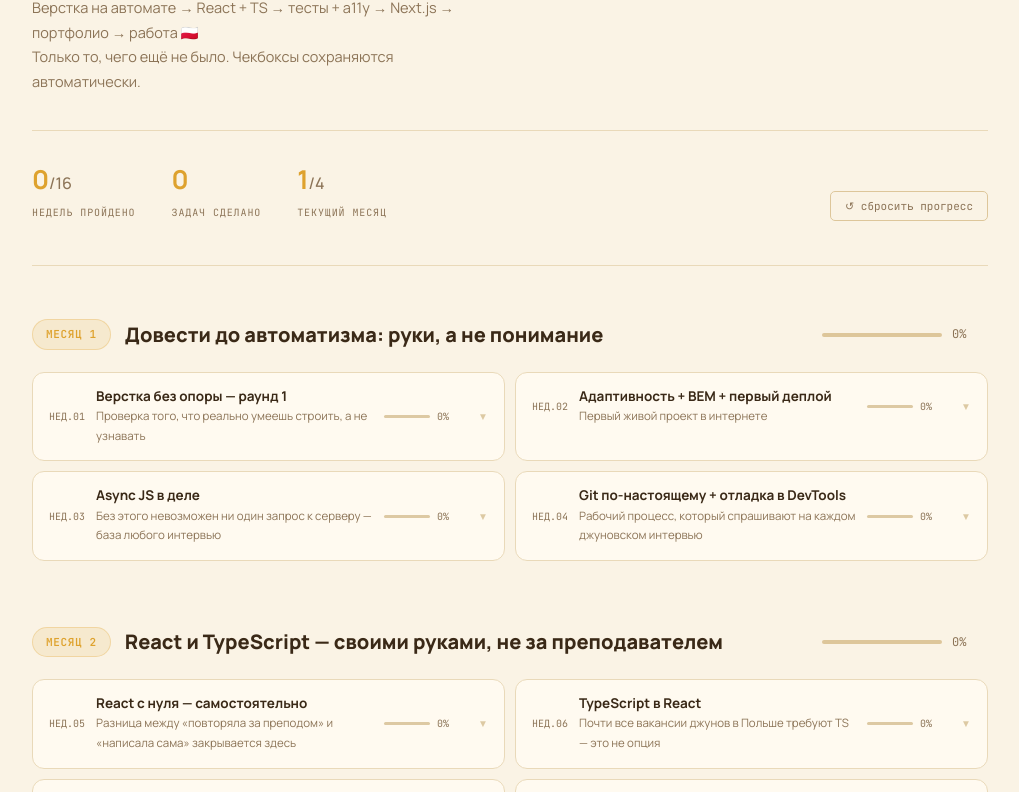
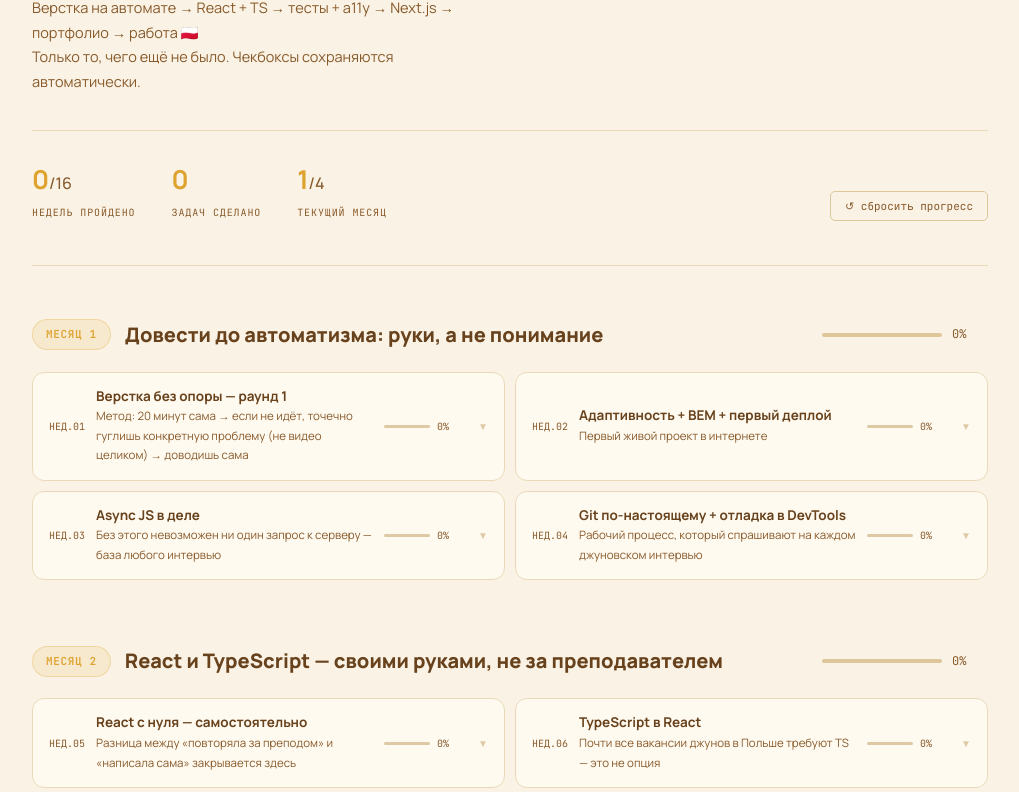
Before and after one commit to iviktorry/roadmap, a plain HTML site: page index.html in a window 1280 px wide. Shown: the part 290-1082 px from the top of the page, without its empty margins (130-1149 px from the left). Drawn offline with Linux system fonts and the light colour scheme.

Commit message:
new theme brown blue

```diff
--- a/index.html
+++ b/index.html
@@ -7,7 +7,7 @@
   <link rel="preconnect" href="https://fonts.googleapis.com">
   <link href="https://fonts.googleapis.com/css2?family=Manrope:wght@400;500;600;700;800&family=JetBrains+Mono:wght@400;500;600&display=swap" rel="stylesheet">
   <style>
-    /* LIGHT — тёплый крем, карамель, золотисто-жёлтый акцент */
+    /* LIGHT — тёплый крем, шоколадный текст */
     [data-theme="light"] {
       --bg:         #faf3e5;
       --bg2:        #f5ead2;
@@ -21,34 +21,38 @@
       --accent-glow:rgba(222,162,46,.28);
       --accent2:    #a8622c;
       --sky:        #a8622c;
-      --text:       #3a2917;
-      --muted:      #8c7457;
+      --accent2-dim:rgba(168,98,44,.10);
+      --accent2-brd:rgba(168,98,44,.28);
+      --text:       #68421c;
+      --muted:      #885a2b;
       --dim:        #ddc9a3;
       --tag-bg:     #f2e2c2;
       --done-border:#dea22e;
       --mono-color: #dea22e;
     }
 
-    /* DARK — глубокий шоколадно-эспрессо, тёплый золотой акцент */
+    /* DARK — фон 362315, нежно-голубой акцент b2d7ef, без жёлтого */
     [data-theme="dark"] {
-      --bg:         #1d140e;
-      --bg2:        #241a12;
-      --surface:    #291d14;
-      --surface2:   #31241a;
-      --border:     #3d2c1e;
-      --border2:    #4a3626;
-      --accent:     #f0b429;
-      --accent-s:   #d69a1f;
-      --accent-dim: rgba(240,180,41,.12);
-      --accent-glow:rgba(240,180,41,.28);
-      --accent2:    #e0935a;
-      --sky:        #e0935a;
-      --text:       #f3e6d2;
-      --muted:      #a8916f;
-      --dim:        #4a3626;
-      --tag-bg:     #31241a;
-      --done-border:#f0b429;
-      --mono-color: #f0b429;
+      --bg:         #362315;
+      --bg2:        #2d1d11;
+      --surface:    #40291a;
+      --surface2:   #4a3220;
+      --border:     #5a3f28;
+      --border2:    #6b4c32;
+      --accent:     #b2d7ef;
+      --accent-s:   #8fb9d6;
+      --accent-dim: rgba(178,215,239,.14);
+      --accent-glow:rgba(178,215,239,.3);
+      --accent2:    #94bcd9;
+      --sky:        #94bcd9;
+      --accent2-dim:rgba(148,188,217,.12);
+      --accent2-brd:rgba(148,188,217,.3);
+      --text:       #f2e6d3;
+      --muted:      #c0b8ab;
+      --dim:        #5a3f28;
+      --tag-bg:     #4a3220;
+      --done-border:#b2d7ef;
+      --mono-color: #b2d7ef;
     }
 
     * { margin: 0; padding: 0; box-sizing: border-box; }
@@ -204,6 +208,7 @@
     .week-card {
       background: var(--surface); border: 1px solid var(--border);
       border-radius: 12px; overflow: hidden;
+      display: flex; flex-direction: column;
       transition: border-color .2s, background .3s, box-shadow .2s;
     }
     .week-card:hover { border-color: var(--border2); box-shadow: 0 2px 10px rgba(0,0,0,.06); }
@@ -213,6 +218,7 @@
     .week-header {
       display: flex; align-items: center; gap: 11px; padding: 15px 16px;
       cursor: pointer; user-select: none; transition: background .15s;
+      flex: 1 0 auto;
     }
     .week-header:hover { background: var(--surface2); }
 
@@ -264,11 +270,11 @@
     .res-link {
       display: inline-flex; align-items: center; gap: 4px;
       font-family: 'JetBrains Mono', monospace; font-size: 10.5px;
-      color: var(--sky); background: rgba(91,141,217,.07);
-      border: 1px solid rgba(91,141,217,.2); border-radius: 5px;
+      color: var(--sky); background: var(--accent2-dim);
+      border: 1px solid var(--accent2-brd); border-radius: 5px;
       padding: 4px 10px; text-decoration: none; transition: all .15s;
     }
-    .res-link:hover { background: rgba(91,141,217,.14); border-color: rgba(91,141,217,.35); }
+    .res-link:hover { background: var(--accent2-brd); border-color: var(--accent2); }
 
     /* ── NOTES ── */
     .notes-ta {
@@ -420,15 +426,16 @@ const ROADMAP = [
       {
         week: 1,
         title: "Верстка без опоры — раунд 1",
-        sub: "Проверка того, что реально умеешь строить, а не узнавать",
+        sub: "Метод: 20 минут сама → если не идёт, точечно гуглишь конкретную проблему (не видео целиком) → доводишь сама",
         tasks: [
-          "Взять 3–4 готовых макета (Dribbble, Frontend Mentor challenges, реальные лендинги конкурентов) и сверстать их HTML+CSS с нуля — БЕЗ обучающего видео рядом. Разрешено гуглить конкретную проблему, запрещено смотреть, как это делает кто-то другой шаг за шагом",
-          "Цель раунда — не идеальный пиксель, а тренировка «начал с пустого файла → довёл до готового результата» без чужой руки на клавиатуре",
-          "Каждый макет — сначала Flexbox-раскладка целиком, второй — с использованием Grid там, где это уместнее (карточки, сложные сетки)",
-          "Если застряла на моменте дольше 20–30 минут — это нормальная точка отчёта: записать в заметки, что именно не поддалось, и только тогда идти смотреть решение точечно (а не всё видео целиком)",
-          "Разобрать, где именно текущий CSS «страдает» (твои слова): скорее всего это позиционирование сложных случаев и предсказание поведения flex/grid без DevTools — целенаправленно тренировать именно это",
-          "ПРАКТИКА: адаптивность каждого макета под 3 брейкпоинта (мобильный/планшет/десктоп) без готовых миксинов — руками",
-          "Важно: этот блок и неделя 4 — единственные две недели, которые целиком посвящены чистой верстке. Дальше это не отдельная тема, а фон для всего остального"
+          "Вёрстка №1 (Flexbox): найти макет на Frontend Mentor уровня newbie и сверстать с нуля, без обучающего видео рядом",
+          "Вёрстка №1: адаптив под 3 брейкпоинта (мобильный/планшет/десктоп), без готовых миксинов — руками",
+          "Вёрстка №2 (Flexbox, сложнее): второй макет с карточками/навигацией — на уровень сложнее первого",
+          "Вёрстка №2: адаптив под 3 брейкпоинта",
+          "Вёрстка №3 (Grid): макет со сложной сеткой — там, где Grid уместнее Flexbox",
+          "Вёрстка №3: адаптив под 3 брейкпоинта",
+          "Вёрстка №4: реальный лендинг конкурента/интересного продукта — тот же принцип, без подглядывания",
+          "После каждой вёрстки — 1–2 строки в заметки: что именно не поддалось с первого раза (пригодится для точечного разбора)"
         ],
         res: [
           { l: "Frontend Mentor challenges", u: "https://www.frontendmentor.io/challenges" },
@@ -668,7 +675,10 @@ const ROADMAP = [
           "Тесты на ключевые пользовательские сценарии + accessibility-чеклист из недели 10",
           "Задеплоить на нормальный домен, если возможно — это выглядит серьёзнее чем *.vercel.app для клиентского проекта"
         ],
-        res: []
+        res: [
+          { l: "Figma (дизайн макета)", u: "https://www.figma.com/" },
+          { l: "React Day Picker (форма записи)", u: "https://daypicker.dev/" }
+        ]
       },
       {
         week: 14,
@@ -698,7 +708,9 @@ const ROADMAP = [
           "LinkedIn: обновить опыт/проекты, указать реальный стек (React, TypeScript, Next.js), добавить ссылки на портфолио",
           "Подготовить короткий питч о себе на английском (30 секунд) — кто ты, что умеешь, что ищешь — пригодится и на созвонах, и в сопроводительных"
         ],
-        res: []
+        res: [
+          { l: "Next.js Portfolio Starter Kit", u: "https://vercel.com/templates/next.js/portfolio-starter-kit" }
+        ]
       },
       {
         week: 16,
```
